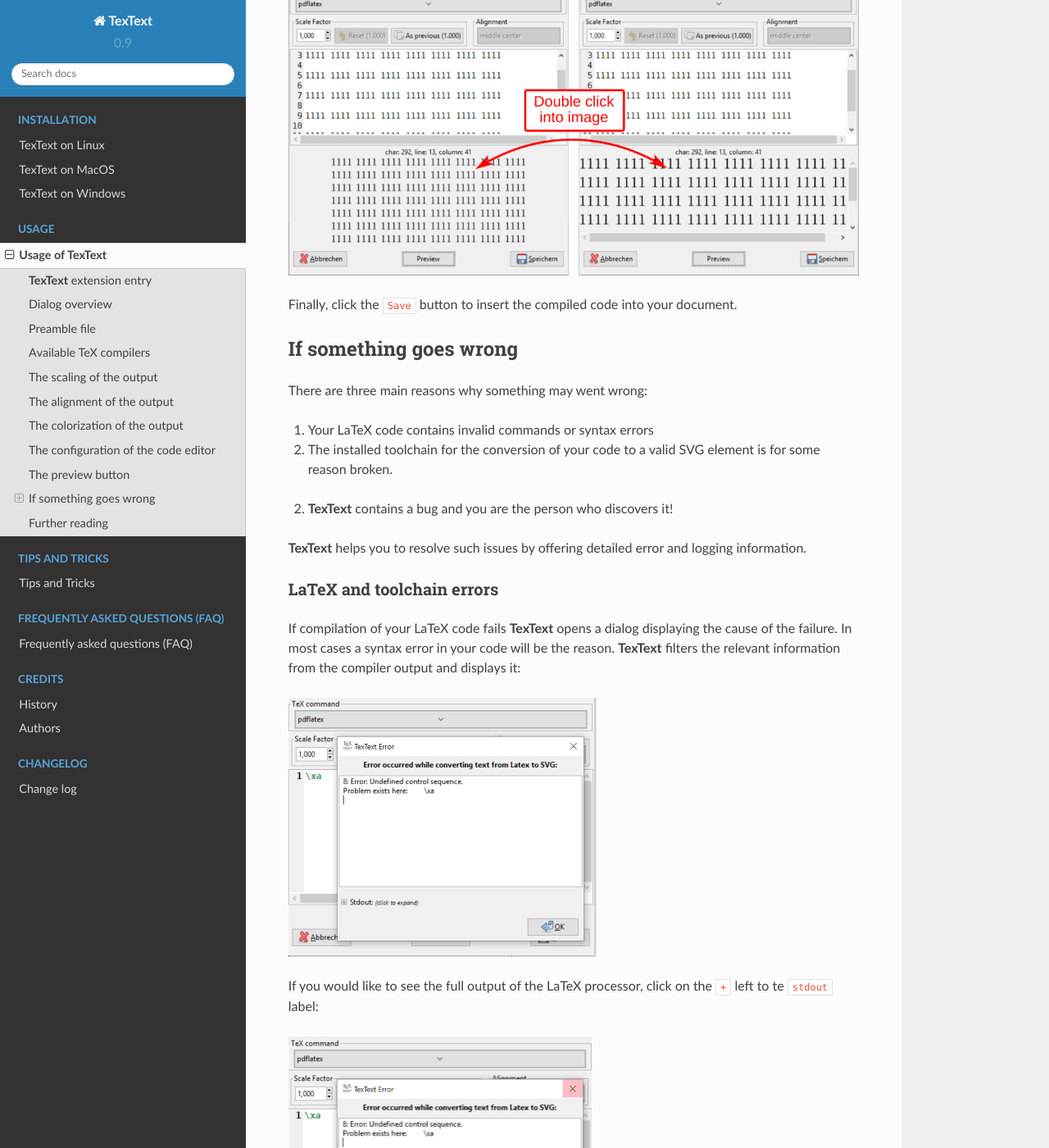
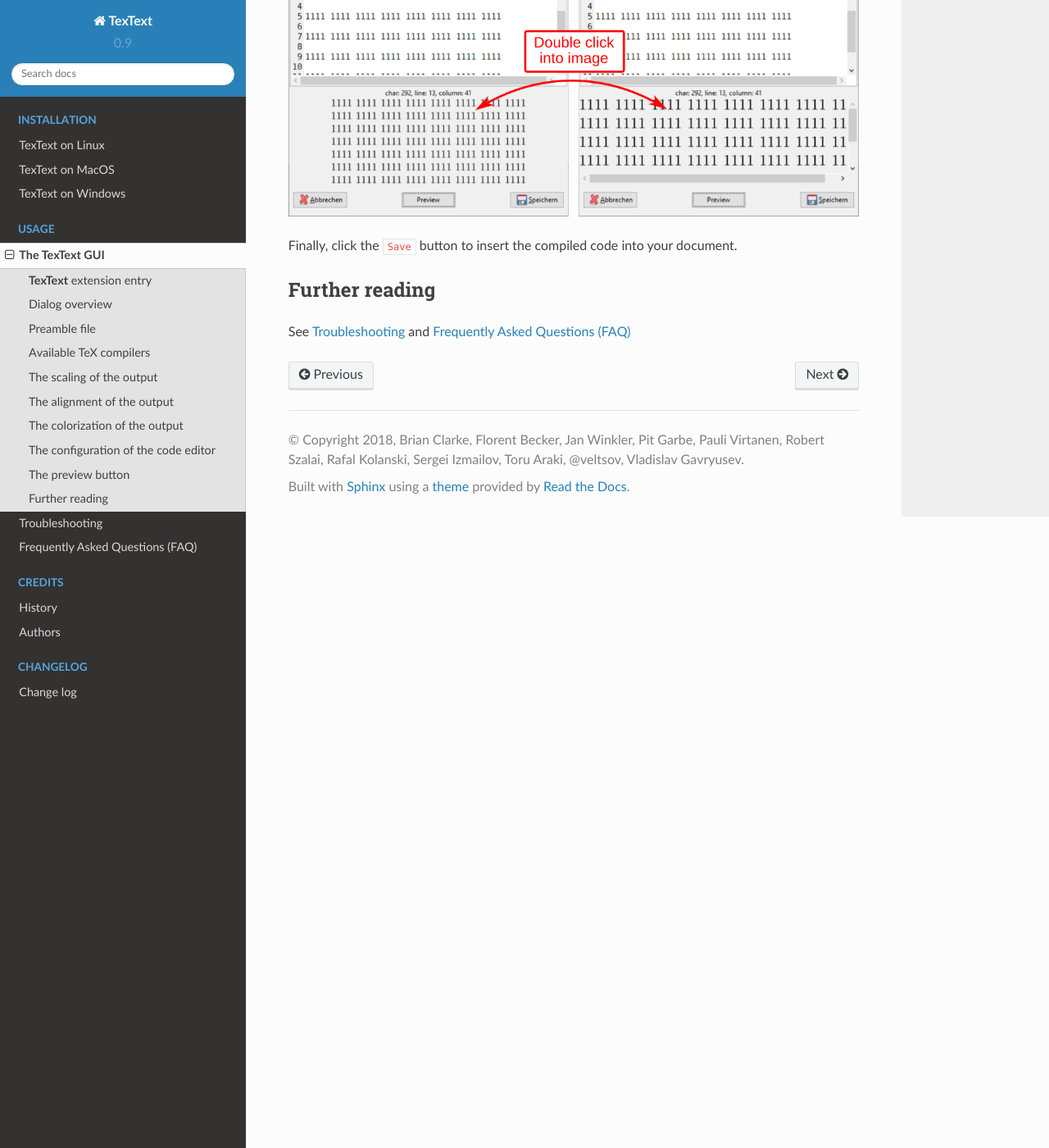
Before and after one commit to textext/textext, a Sphinx documentation site: the page built from docs/source/usage/gui.rst, in a window 1280 px wide and 1400 px high, scrolled down 6242 px. Shown: the whole window at 82% size. Built offline with Sphinx 7.4.7 and the Read the Docs theme 2.0.0, drawn with Linux system fonts in a browser that asks for light colours; some of the changed text lies outside the part shown.

Commit message:
Doc: Improved structure

```diff
--- a/docs/source/usage.rst
+++ b/docs/source/usage/gui.rst
@@ -8,40 +8,40 @@
    :language: latex
    :class: highlight
 
-.. |usage-label-1| image:: images/annotation_label_1.png
+.. |usage-label-1| image:: ../images/annotation_label_1.png
             :height: 1em
             :width: 1em
             :target: usage-dialog-overview_
 
-.. |usage-label-2| image:: images/annotation_label_2.png
+.. |usage-label-2| image:: ../images/annotation_label_2.png
             :height: 1em
             :width: 1em
             :target: usage-dialog-overview_
 
-.. |usage-label-3| image:: images/annotation_label_3.png
+.. |usage-label-3| image:: ../images/annotation_label_3.png
             :height: 1em
             :width: 1em
             :target: usage-dialog-overview_
 
-.. |usage-label-4| image:: images/annotation_label_4.png
+.. |usage-label-4| image:: ../images/annotation_label_4.png
             :height: 1em
             :width: 1em
             :target: usage-dialog-overview_
 
-.. |usage-label-5| image:: images/annotation_label_5.png
+.. |usage-label-5| image:: ../images/annotation_label_5.png
             :height: 1em
             :width: 1em
             :target: usage-dialog-overview_
 
-.. |usage-label-6| image:: images/annotation_label_6.png
+.. |usage-label-6| image:: ../images/annotation_label_6.png
             :height: 1em
             :width: 1em
             :target: usage-dialog-overview_
 
-.. _usage:
+.. _gui:
 
-Usage of |TexText|
-==================
+The |TexText| GUI
+=================
 
 .. contents:: :local:
 
@@ -52,7 +52,7 @@
 
 After installation |TexText| will appear under :menuselection:`Extensions --> Tex Text`:
 
-.. figure:: images/inkscape-extension.png
+.. figure:: ../images/inkscape-extension.png
    :alt: Extension entry
 
 When you select it, a dialog will appear that lets you enter any LaTeX
@@ -63,7 +63,7 @@
 Dialog overview
 ---------------
 
-.. figure:: images/textext-dialog-annotated.png
+.. figure:: ../images/textext-dialog-annotated.png
    :alt: Annotated TexText dialog
 
 
@@ -171,7 +171,7 @@
 a regular LaTeX document, i.e., a font size of ``x pt`` in LaTex matches
 that of ``x pt`` in Inkscape:
 
-.. figure:: images/texttext-fontsize-example.png
+.. figure:: ../images/texttext-fontsize-example.png
    :alt: Font size example
 
 
@@ -206,7 +206,7 @@
 ``middle left``, ``bottom left``, ``top center``, ``middle center``,
 ``bottom center``, ``top right``, ``middle right``, ``bottom right``.
 
-.. figure:: images/textext-alignment-example.png
+.. figure:: ../images/textext-alignment-example.png
    :alt: Alignment example
 
 
@@ -248,7 +248,7 @@
 If you have ``PyGTK`` installed you can open the ``View`` menu which offers some
 possibilities to configure the code editor:
 
-.. figure:: images/textext-dialog-with-view-menus.png
+.. figure:: ../images/textext-dialog-with-view-menus.png
     :alt: TexText view menu
 
 - ``Word Wrap``: If this option is checked long lines are wrapped automatically to window width.
@@ -282,89 +282,15 @@
 your result. Double clicking again will bring you back to the scaled version of the
 output.
 
-.. figure:: images/textext-dialog-preview.png
+.. figure:: ../images/textext-dialog-preview.png
    :alt: Annotated TexText dialog
 
 Finally, click the ``Save`` button to insert the compiled code into your document.
 
 
-If something goes wrong
------------------------
 
-There are three main reasons why something may went wrong:
-
-1. Your LaTeX code contains invalid commands or syntax errors
-
-2. The installed toolchain for the conversion of your code to a valid SVG element is for some reason broken.
-
-2. |TexText| contains a bug and you are the person who discovers it!
-
-|TexText| helps you to resolve such issues by offering detailed error and logging information.
-
-
-LaTeX and toolchain errors
-~~~~~~~~~~~~~~~~~~~~~~~~~~
-
-If compilation of your LaTeX code fails |TexText| opens a dialog displaying the
-cause of the failure. In most cases a syntax error in your code will be the reason.
-|TexText| filters the relevant information from the compiler output and displays
-it:
-
-.. figure:: images/textext-error-dialog-simple.png
-   :scale: 50 %
-   :alt: Simple error dialog
-
-If you would like to see the full output of the LaTeX processor, click on the ``+``
-left to te ``stdout`` label:
-
-.. figure:: images/textext-error-dialog-stdout.png
-   :scale: 50 %
-   :alt: Error dialog with stdout
-
-Sometimes nothing meaningful can be stripped from the LaTeX processor output, or
-nothing has been produced by LaTeX which can be parsed by |TexText|:
-
-.. figure:: images/textext-error-dialog-empty.png
-   :scale: 50 %
-   :alt: empty error dialog
-
-Most likely something serious failed during compilation and you may find additional
-information under ``stderr``.
-
-.. figure:: images/textext-error-dialog-stderr.png
-   :scale: 50 %
-   :alt: Error dialog with stderr
-
-.. important::
-   The ``stderr`` option is only available when errors have been piped by the
-   failed command.
-
-Bugs in |TexText|
-~~~~~~~~~~~~~~~~~
-
-Of course, |TexText| may contain bugs which may crash the plugin. If this happens
-an Inkscape error dialog is opened that will show something like this:
-
-.. figure:: images/textext-error-dialog-python-error-1.png
-    :scale: 50 %
-    :alt: Error dialog after failed execution
-
-Note the advice at the end of the text view: You should run the extension again.
-Then, a logging mechanism is started which writes its result into the Inkscape
-error dialog:
-
-.. figure:: images/textext-error-dialog-python-error-2.png
-    :scale: 50 %
-    :alt: Error dialog after failed execution, second run
-
-You can use this information to further analyze the problem or to
-open an issue on GitHub asking for help: https://github.com/textext/textext/issues/new
-
-.. important::
-    Please carefully read the instructions in the issue template on GitHub so you
-    pass all the required information to the developer team.
 
 Further reading
 ---------------
 
-See :ref:`tips-and-tricks` and :ref:`faq`
+See :ref:`troubleshooting` and :ref:`faq`
```
Also changed, not shown: docs/source/faq.rst (deleted, +0 -14 lines), docs/source/index.rst (+8 -19 lines), docs/source/usage/faq.rst (renamed from docs/source/tips.rst, +8 -9 lines), docs/source/usage/troubleshooting.rst (added, +89 -0 lines).
